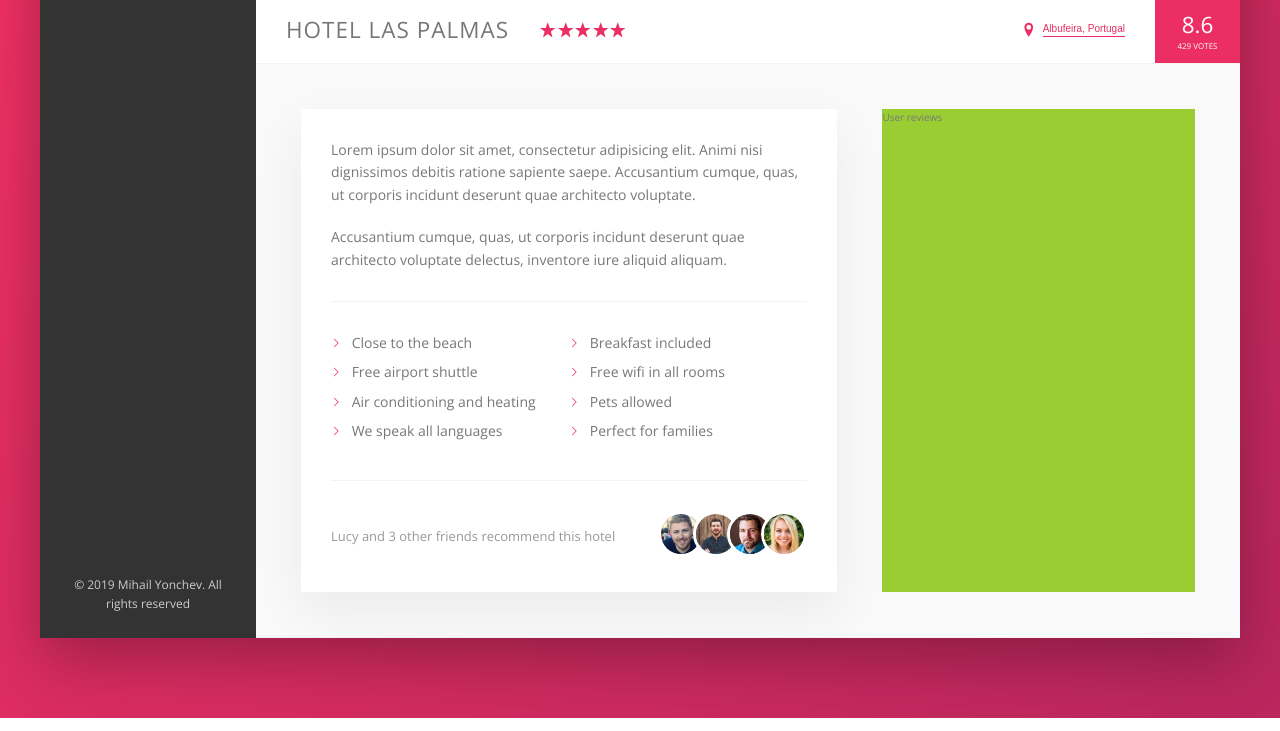
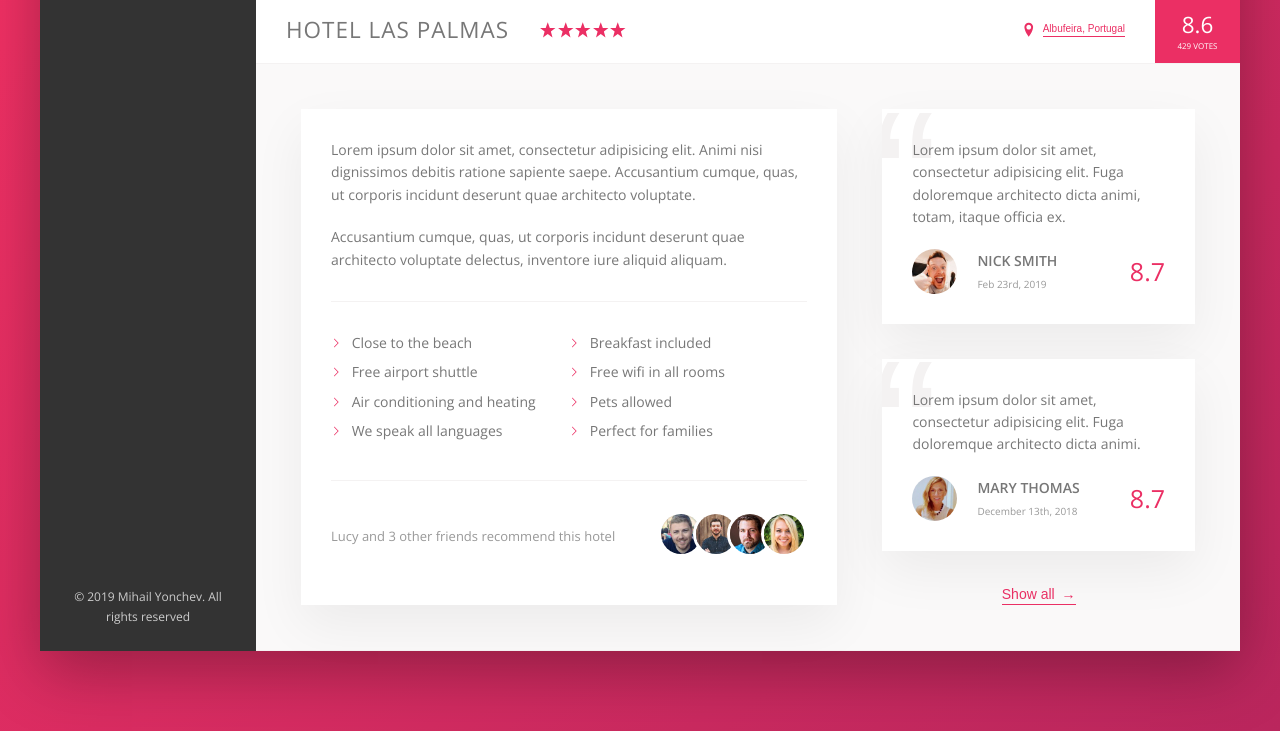
Before and after one commit to insertmike/trillo-project, a website: page index.html in a window 1280 px wide. Shown: the part 538-1269 px from the top of the page. Drawn offline with nearby package versions, Linux system fonts and the light colour scheme.

Commit message:
Built and Customized User review section

```diff
--- a/index.html
+++ b/index.html
@@ -186,11 +186,37 @@
                                </div>
                            </div>
                         </div>
-                        <div class="user-reviews">
-                            User reviews
+                        <figure class="user-reviews">
+                            <figure class="review">
+                                <blockquote class="review__text">
+                                    Lorem ipsum dolor sit amet, consectetur adipisicing elit. Fuga doloremque architecto dicta animi, totam, itaque officia ex.
+                                </blockquote>
+                                <figcaption class="review__user">
+                                    <img src="img/user-1.jpg" alt="User 1" class="review__photo">
+                                    <div class="review__user-box">
+                                        <p class="review__user-name">Nick Smith</p>
+                                        <p class="review__user-date">Feb 23rd, 2019</p>
+                                    </div>
+                                    <div class="review__rating">8.7</div>
+                                </figcaption>
+                            </figure>
+
+                            <figure class="review">
+                                <blockquote class="review__text">
+                                    Lorem ipsum dolor sit amet, consectetur adipisicing elit. Fuga doloremque architecto dicta animi.
+                                </blockquote>
+                                <figcaption class="review__user">
+                                    <img src="img/user-2.jpg" alt="User 2" class="review__photo">
+                                    <div class="review__user-box">
+                                        <p class="review__user-name">Mary Thomas</p>
+                                        <p class="review__user-date">December 13th, 2018</p>
+                                    </div>
+                                    <div class="review__rating">8.7</div>
+                                </figcaption>
+                            </figure>
+                            <button class="btn-inline">Show all <span>&rarr;</span></button>
                         </div>
                     </div>
-
                 </main>
            </div>
         </div>
--- a/sass/_components.scss
+++ b/sass/_components.scss
@@ -275,8 +275,17 @@
     cursor: pointer;
     transition: all .2s;
 
+    & span {
+        margin-left: 3px;
+        transition: margin-left .2s;
+    }
+
     &:hover {
         color: var(--color-grey-dark-1);
+
+        span {
+            margin-left: 8px;
+        }
     }
     &:focus {
         outline: none;
@@ -375,3 +384,66 @@
     }
 
 }
+
+//////////////////////////////////
+// Reviews
+.review {
+    background-color: #fff;
+    box-shadow: var(--shadow-light);
+    padding: 3rem;
+    margin-bottom: 3.5rem;
+    position: relative;
+    overflow: hidden;
+    &__text {
+       z-index: 10;
+       position: relative;
+    }
+
+    &__user {
+        display: flex;
+        align-items: center;
+        margin-top: 2rem;
+    }
+
+    &__photo {
+        height: 4.5rem;
+        width: 4.5rem;
+        border-radius: 50%;
+    }
+
+    &__user-box {
+        margin-left: 2rem;
+        margin-right: auto;
+    }
+
+    &__user-name {
+        font-weight: 600;
+        text-transform: uppercase;
+        margin-bottom: .4rem;
+
+    }
+
+    &__user-date {
+        font-size: 1rem;
+        color: var(--color-grey-dark-3);
+    }
+
+    &__rating {
+        color: var(--color-primary);
+        font-size: 2.5rem;
+        font-weight: 300;
+    }
+
+    &::before {
+        content: "\201C";
+        position: absolute;
+        line-height: 1;
+        top: -2.75rem;
+        left: -1rem;
+        font-size: 20rem;
+        color: var(--color-grey-light-2);
+        font-family: sans-serif;
+        z-index: 1;
+    }
+
+}
--- a/sass/_layout.scss
+++ b/sass/_layout.scss
@@ -38,6 +38,7 @@
 }
 
 .detail {
+    font-size: 1.4rem;
     display: flex;
     padding: 4.5rem;
     background-color: var(--color-grey-light-1);
@@ -45,7 +46,6 @@
 }
 
 .description {
-    font-size: 1.4rem;
     background-color: #fff;
     box-shadow: var(--shadow-light);
     padding: 3rem;
@@ -54,6 +54,8 @@
 }
 
 .user-reviews {
-    background-color: yellowgreen;
     flex: 1;
+    display: flex;
+    flex-direction: column;
+    align-items: center;
 }
```
Also changed, not shown: css/style.css.
